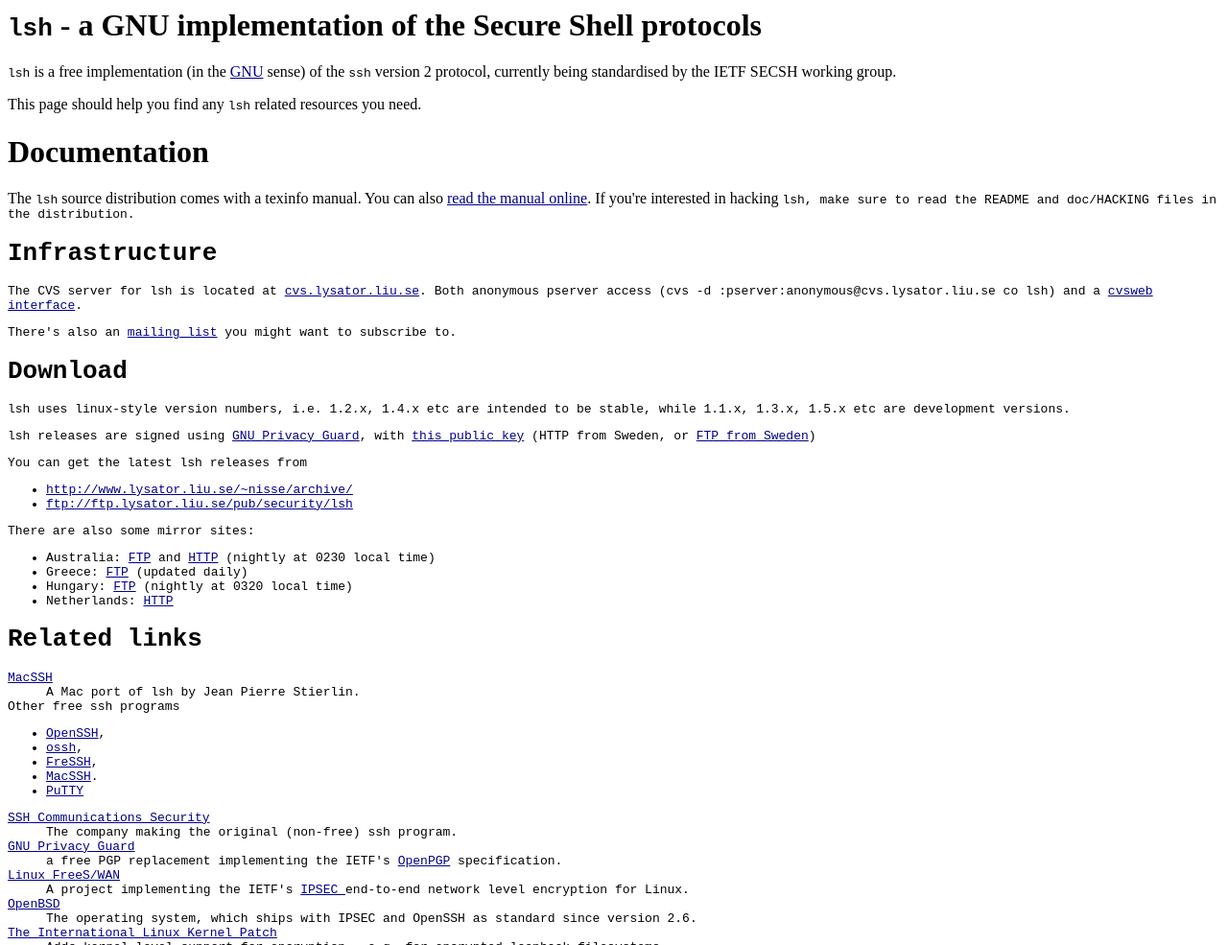
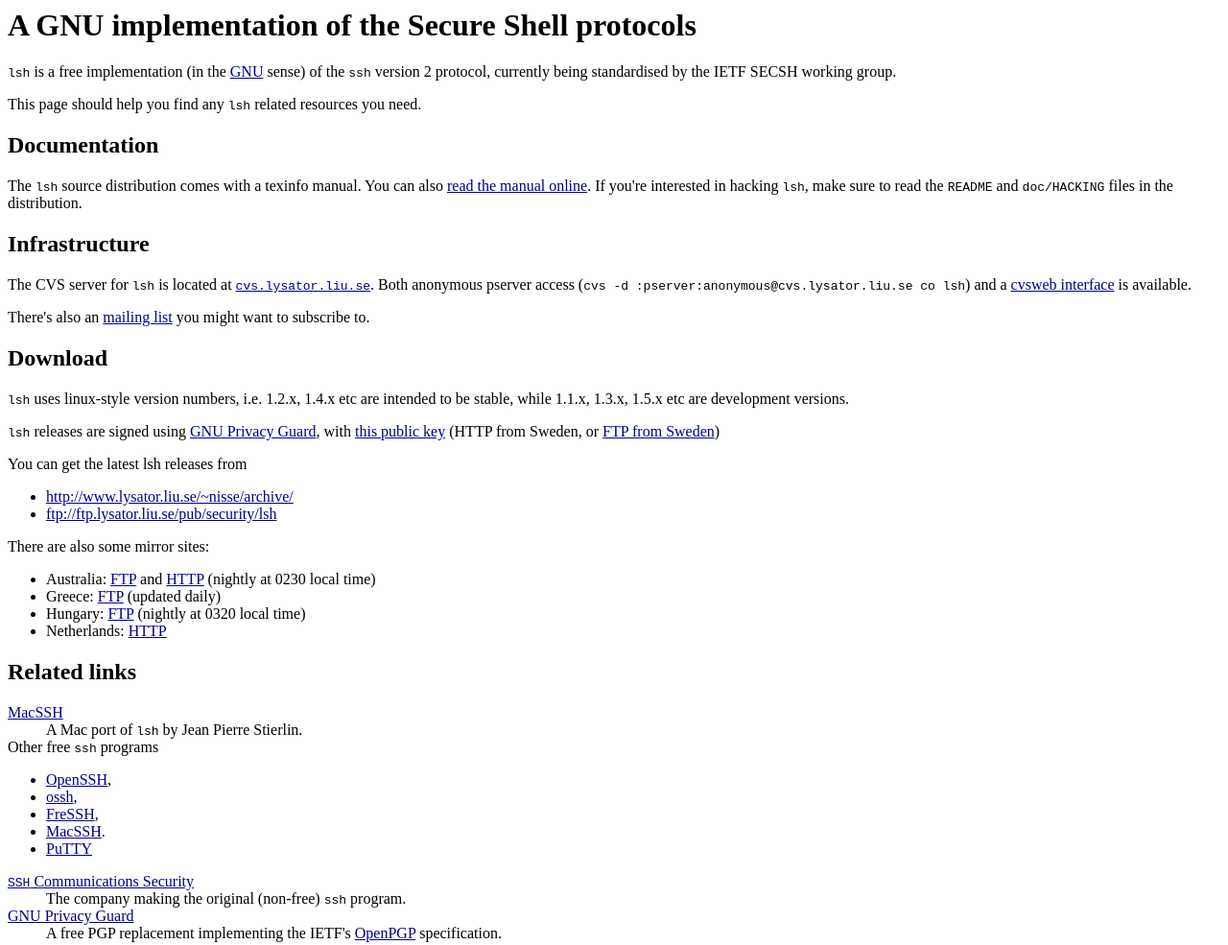
Before and after one commit to jeremyfrench/lsh, a plain HTML site: page doc/index.html in a window 1280 px wide. Shown: the top 985 px of the page at 96% size. Drawn offline with Linux system fonts and the light colour scheme.

Commit message:
Some html fixes.
Rev: doc/index.html:1.2

```diff
--- a/doc/index.html
+++ b/doc/index.html
@@ -4,7 +4,7 @@
 <head><title>LSH - a GNU implementation of the Secure Shell protocols
 </title></head>
 <body bgcolor="white" text="black" link="darkblue" alink="red" vlink="darkblue">
-<h1><tt>lsh</tt> - a GNU implementation of the Secure Shell protocols</h1>
+<h1>A GNU implementation of the Secure Shell protocols</h1>
 
 <tt>lsh</tt> is a free implementation (in the <a
 href="http://www.gnu.org/">GNU</a> sense) of the <tt>ssh</tt> version
@@ -13,27 +13,27 @@ group.<p>
 
 This page should help you find any <tt>lsh</tt> related resources you need.
 
-<h1>Documentation</h1>
+<h2>Documentation</h2>
 
 The <tt>lsh</tt> source distribution comes with a texinfo manual. You
 can also <a href="lsh.html">read the manual online</a>. If you're
-interested in hacking <tt>lsh</lsh>, make sure to read the
+interested in hacking <tt>lsh</tt>, make sure to read the
 <tt>README</tt> and <tt>doc/HACKING</tt> files in the distribution.
 
-<h1>Infrastructure</h1>
+<h2>Infrastructure</h2>
 
 The CVS server for <tt>lsh</tt> is located at <a
 href="http://cvs.lysator.liu.se"><tt>cvs.lysator.liu.se</tt></a>. Both
 anonymous pserver access (<tt>cvs -d
 :pserver:anonymous@cvs.lysator.liu.se co lsh</tt>) and a <a
 href="http://cvs.lysator.liu.se/viewcvs/viewcvs.cgi/lsh/?cvsroot=lsh">cvsweb
-interface</a>.<p>
+interface</a> is available.<p>
 
 There's also an <a
 href="http://lists.lysator.liu.se/mailman/listinfo/lsh-bugs">mailing
 list</a> you might want to subscribe to.
 
-<h1>Download</h1>
+<h2>Download</h2>
 
 <tt>lsh</tt> uses linux-style version numbers, i.e. 1.2.x, 1.4.x etc are
 intended to be stable, while 1.1.x, 1.3.x, 1.5.x etc are development
@@ -70,7 +70,7 @@ y/apps/ssh/lsh/">HTTP</a>
 HTTP</a>
 </ul><p>
 
-<h1>Related links</h1>
+<h2>Related links</h2>
 
 <dl>
 <dt> <a href="http://www.macssh.com">MacSSH</a>
@@ -91,7 +91,7 @@ Security</a>
 <dd>The company making the original (non-free) <tt>ssh</tt> program.
 
 <dt> <a href="http://www.gnupg.org/">GNU Privacy Guard</a>
-<dd> a free PGP replacement implementing the IETF's
+<dd> A free PGP replacement implementing the IETF's
   <a href="http://www.ietf.org/html.charters/openpgp-charter.html">
   OpenPGP</a> specification.
 <dt> <a href="http://www.freeswan.org/">Linux FreeS/WAN</a>
```
